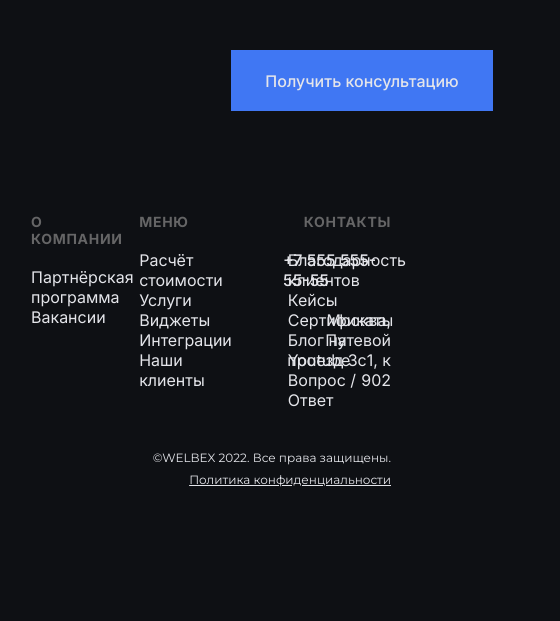
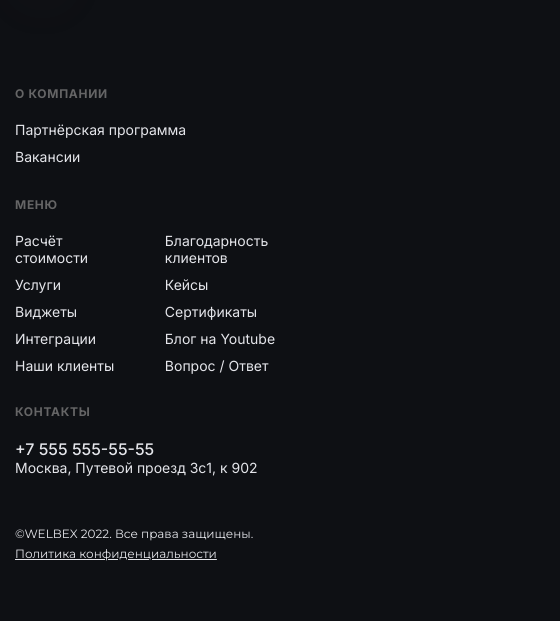
Before and after one commit to myr-irina/layout-welbex, a website: page index.html in a window 390 px wide. Shown: the part 496-1117 px from the top of the page, 560 px wide, since content can reach past the window. Before the commit the page ends 1019 px from the top, so only its background shows below. Drawn offline with Linux system fonts and the light colour scheme.

Commit message:
fix: fix overall layout

```diff
--- a/abstracts/_constants.scss
+++ b/abstracts/_constants.scss
@@ -8,7 +8,8 @@ $content-width-laptop: 900px;
 $content-width-tablet: 600px;
 $content-width-mobile-big: 400px;
 $content-width-mobile-small: 300px;
+
 $laptop-width: 1200px;
 $tablet-width: 768px;
-$mobile-big-width: 414px;
+$mobile-big-width: 425px;
 $mobile-small-width: 320px;
--- a/components/_buttons.scss
+++ b/components/_buttons.scss
@@ -13,7 +13,7 @@
     background: rgba(255, 255, 255, 0.5);
   }
 
-  @include media-mobilesmall {
+  @include media-mobile {
     display: none;
   }
 }
--- a/components/_main.scss
+++ b/components/_main.scss
@@ -24,7 +24,11 @@
     left: 350px;
   }
 
-  @include media-mobilesmall {
+  @include media-tablet {
+    left: 50px;
+  }
+
+  @include media-mobile {
     top: 450px;
     left: 20px;
     width: 43px;
@@ -59,6 +63,10 @@
 .main__wrapper {
   margin-top: 105px;
 
+  @include media-tablet {
+    margin-top: 80px;
+  }
+
   @include media-mobilesmall {
     margin-top: 40px;
   }
@@ -72,7 +80,7 @@
     width: 200px;
   }
 
-  @include media-mobilesmall {
+  @include media-tablet {
     width: 100%;
   }
 }
@@ -82,7 +90,7 @@
     width: 200px;
   }
 
-  @include media-mobilesmall {
+  @include media-tablet {
     width: 100%;
   }
 }
@@ -100,7 +108,11 @@
     margin-top: 15px;
   }
 
-  @include media-mobilesmall {
+  @include media-tablet {
+    width: 100%;
+  }
+
+  @include media-mobile {
     width: 100%;
     @include font($size: 1.8rem, $weight: 400, $height: normal);
   }
--- a/components/_navigation.scss
+++ b/components/_navigation.scss
@@ -10,7 +10,7 @@
     justify-content: space-between;
   }
 
-  @include media-mobilesmall {
+  @include media-mobile {
     font-size: 12px;
     font-style: normal;
     font-weight: 500;
@@ -28,7 +28,7 @@
     color: white;
   }
 
-  @include media-mobilesmall {
+  @include media-mobile {
     &:last-of-type {
       display: none;
     }
--- a/layout/_columns.scss
+++ b/layout/_columns.scss
@@ -4,7 +4,13 @@
   justify-content: space-between;
   align-items: flex-start;
 
-  @include media-mobilesmall {
+  @include media-tablet {
+    flex-direction: column;
+    row-gap: 45px;
+    text-align: center;
+  }
+
+  @include media-mobile {
     flex-direction: column;
     row-gap: 45px;
     text-align: left;
@@ -17,7 +23,7 @@
   gap: 30px;
   margin-bottom: 65px;
 
-  @include media-mobilesmall {
+  @include media-tablet {
     width: 100%;
     grid-template-columns: 40% 60%;
     column-gap: 10px;
@@ -32,7 +38,7 @@
   align-items: flex-end;
   width: 330px;
 
-  @include media-mobilesmall {
+  @include media-tablet {
     width: 100%;
   }
 }
@@ -44,7 +50,13 @@
   text-align: right;
   @extend %font-prim;
 
-  @include media-mobilesmall {
+  @include media-tablet {
+    text-align: center;
+    margin-bottom: 20px;
+    align-self: center;
+  }
+
+  @include media-mobile {
     text-align: left;
     margin-bottom: 20px;
   }
@@ -65,7 +77,7 @@
   text-transform: uppercase;
   text-align: right;
 
-  @include media-mobilesmall {
+  @include media-mobile {
     text-align: left;
     text-transform: lowercase;
   }
@@ -85,7 +97,7 @@
   letter-spacing: 0.9px;
   text-align: right;
 
-  @include media-mobilesmall {
+  @include media-mobile {
     @include font($size: 3.6rem, $weight: 900);
   }
 }
@@ -96,7 +108,11 @@
   margin-bottom: 6px;
   @extend %font-add;
 
-  @include media-mobilesmall {
+  @include media-tablet {
+    text-align: center;
+  }
+
+  @include media-mobile {
     text-align: left;
     margin-bottom: 0;
 
@@ -124,7 +140,11 @@
   margin: 0;
   @extend %font-prim;
 
-  @include media-mobilesmall {
+  @include media-tablet {
+    text-align: center;
+  }
+
+  @include media-mobile {
     display: none;
   }
 }
--- a/layout/_footer.scss
+++ b/layout/_footer.scss
@@ -1,13 +1,13 @@
 .footer {
   margin: 70px 0 20px 0;
 
-  @include media-mobilesmall {
+  @include media-mobile {
     margin: 0;
   }
 }
 
 .footer__wrapper {
-  @include media-mobilesmall {
+  @include media-mobile {
     margin: 35px 0 60px 0;
   }
 }
@@ -18,7 +18,7 @@
   justify-content: space-between;
   align-items: flex-start;
 
-  @include media-mobilesmall {
+  @include media-tablet {
     flex-direction: column;
     align-items: flex-start;
   }
@@ -28,9 +28,16 @@
   display: grid;
   grid-template-columns: 35% 65%;
   column-gap: 20px;
-  width: 70%;
+  width: 60%;
 
-  @include media-mobilesmall {
+  @include media-tablet {
+    display: flex;
+    gap: 30px;
+    width: 100%;
+    flex-wrap: wrap;
+  }
+
+  @include media-mobile {
     display: flex;
     gap: 30px;
     width: 100%;
@@ -44,7 +51,7 @@
   justify-content: flex-start;
   column-gap: 28px;
 
-  @include media-mobilesmall {
+  @include media-tablet {
     column-gap: 20px;
   }
 }
@@ -54,7 +61,7 @@
   padding: 0;
   margin: 20px 0 0 0;
 
-  @include media-mobilesmall {
+  @include media-mobile {
     & > li:not(:last-child) {
       padding-bottom: 10px;
     }
@@ -67,7 +74,7 @@
   cursor: pointer;
 
   @include font($size: 1.6rem, $weight: 400);
-  @include media-mobilesmall {
+  @include media-mobile {
     @include font($size: 1.4rem, $weight: 400, $height: normal);
   }
 }
@@ -80,7 +87,7 @@
   letter-spacing: 0.7px;
   text-transform: uppercase;
 
-  @include media-mobilesmall {
+  @include media-mobile {
     @include font($size: 1.2rem, $weight: 700);
   }
 }
@@ -90,7 +97,7 @@
   flex-direction: column;
   align-items: flex-end;
 
-  @include media-mobilesmall {
+  @include media-tablet {
     align-items: flex-start;
     text-align: left;
     margin-top: 30px;
@@ -103,7 +110,7 @@
   align-items: flex-end;
   gap: 20px;
 
-  @include media-mobilesmall {
+  @include media-tablet {
     align-items: flex-start;
     gap: 0;
   }
@@ -117,7 +124,7 @@
   text-align: right;
   margin: 0;
 
-  @include media-mobilesmall {
+  @include media-mobile {
     padding: 0;
     margin: 0;
     @include font($weight: 400, $size: 1.4rem);
@@ -129,7 +136,7 @@
   align-self: flex-end;
   text-align: right;
 
-  @include media-mobilesmall {
+  @include media-mobile {
     @include font($weight: 400, $size: 1.2rem);
     text-align: left;
     gap: 5px;
--- a/layout/_header.scss
+++ b/layout/_header.scss
@@ -2,7 +2,7 @@
   padding: 20px 0 0;
   height: 73px;
 
-  @include media-mobilesmall {
+  @include media-mobile {
     padding: 0;
     height: 55px;
   }
@@ -11,7 +11,7 @@
 .header__wrapper {
   height: 73px;
 
-  @include media-mobilesmall {
+  @include media-mobile {
     margin-bottom: 0;
   }
 }
@@ -65,7 +65,7 @@
     left: 500px;
   }
 
-  @include media-mobilesmall {
+  @include media-tablet {
     top: 290px;
     left: 290px;
     width: 40px;
--- a/layout/_wrapper.scss
+++ b/layout/_wrapper.scss
@@ -29,7 +29,7 @@
     padding: 16px;
   }
 
-  @include media-mobilesmall {
+  @include media-mobile {
     max-width: $content-width-mobile-small;
     padding: 0;
   }
```
Also changed, not shown: sass/style.css, 1 other file.
